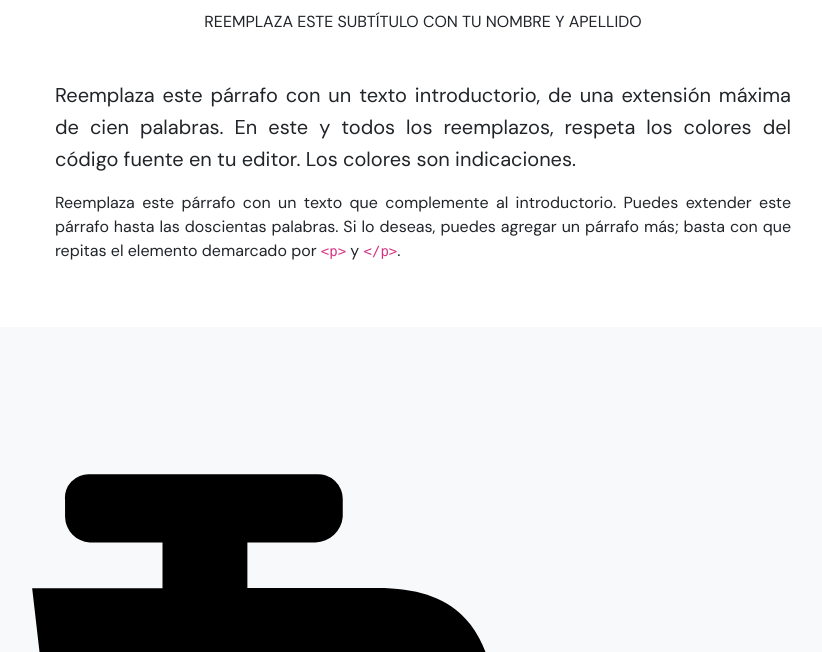
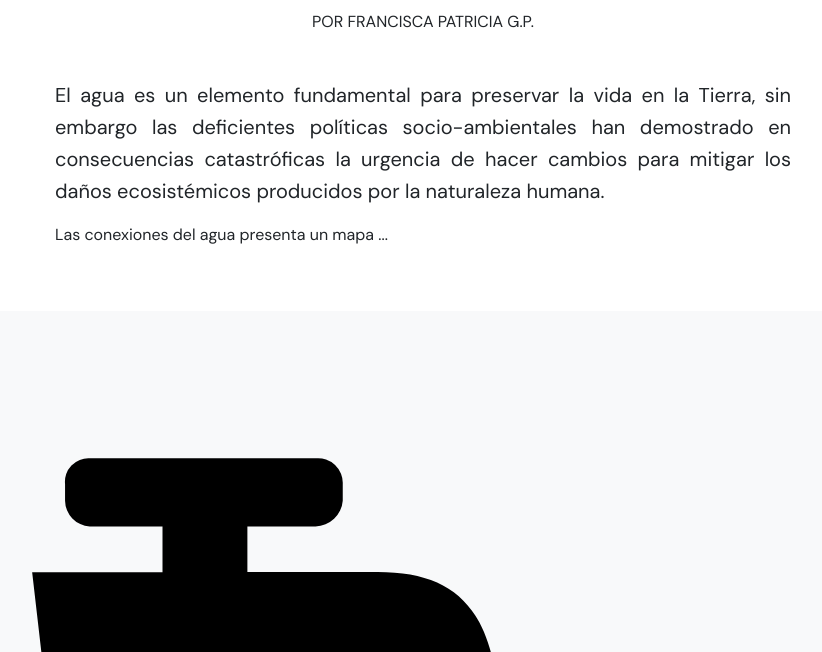
Before and after one commit to Fcaguep/info-digital-04, a plain HTML site: page index.html in a window 1280 px wide. Shown: the part 148-800 px from the top of the page, without its empty margins (217-1039 px from the left). Drawn offline with nearby package versions, Linux system fonts and the light colour scheme.

Commit message:
Add files via upload

```diff
--- a/index.html
+++ b/index.html
@@ -52,15 +52,14 @@
                 <div class="col-12 col-sm-11 col-md-10 col-lg-9 col-xl-8 col-xxl-7 mx-auto">
                     <h1 class="mb-3 mt-5 text-center">Las conexiones del Agua</h1>
 
-                    <h2 class="fs-6 mb-5 text-center text-uppercase">Reemplaza este subtítulo con tu nombre y apellido</h2>
+                    <h2 class="fs-6 mb-5 text-center text-uppercase">Por Francisca Patricia G.P.</h2>
 
                     <p class="lead">
-                        Reemplaza este párrafo con un texto introductorio, de una extensión máxima de cien palabras. En este y todos los reemplazos, respeta los colores del código fuente en tu editor. Los colores son indicaciones.
+                        El agua es un elemento fundamental para preservar la vida en la Tierra, sin embargo las deficientes políticas socio-ambientales han demostrado en consecuencias catastróficas la urgencia de hacer cambios para mitigar los daños ecosistémicos producidos por la naturaleza humana.
                     </p>
 
                     <p>
-                        Reemplaza este párrafo con un texto que complemente al introductorio. Puedes extender este párrafo hasta las doscientas palabras. Si lo deseas, puedes agregar un párrafo más; basta con que repitas el elemento
-                        demarcado por <code>&lt;p&gt;</code> y <code>&lt;/p&gt;</code>.
+                        Las conexiones del agua presenta un mapa ...
                     </p>
                 </div>
             </div>
```
